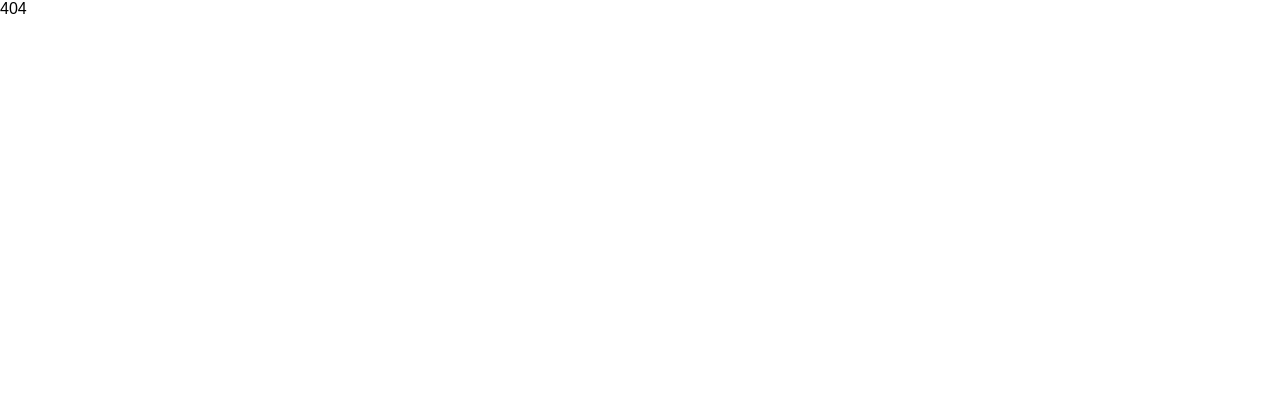
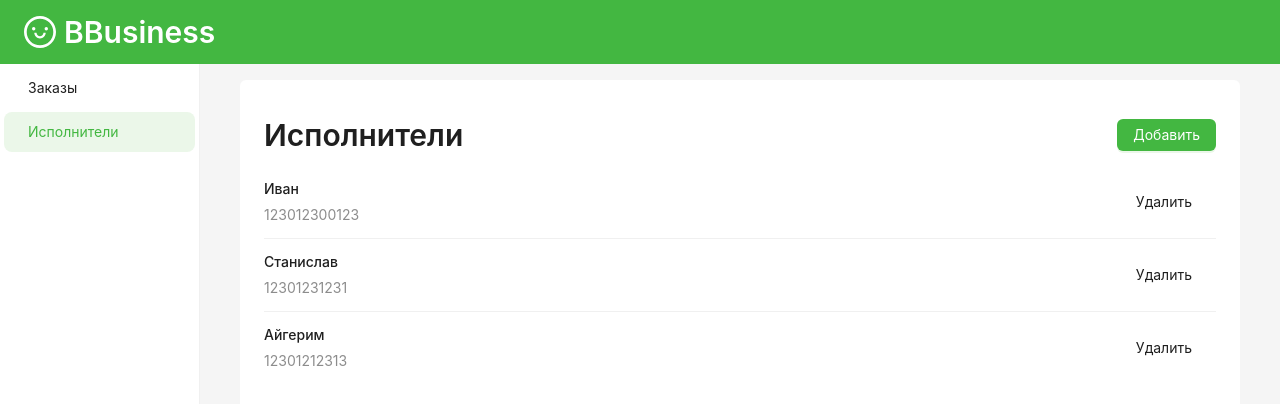
Before and after one commit to ezhooov/bereke-hackathon, a React (Vite) app: page /employees in a window 1280 px wide. Before the commit this address had no page. Shown: the top 404 px of the page. Built offline with nearby package versions, Linux system fonts and the light colour scheme.

Commit message:
add AddEmployee & EmployeePage, fix OrderPage

```diff
--- a/src/AppLayout.jsx
+++ b/src/AppLayout.jsx
@@ -12,6 +12,10 @@ const menu = [
   {
     key: '/orders',
     label: <Link to='/orders'>Заказы</Link>
+  },
+  {
+    key: '/employees',
+    label: <Link to='/employees'>Исполнители</Link>
   }
 ]
 
--- a/src/api/api.js
+++ b/src/api/api.js
@@ -29,19 +29,40 @@ export const getOrders = () => {
   })
 }
 
+export const createOrder = (order) => {
+  console.log('@@ order', order)
+
+  return new Promise((resolve) => {
+    setTimeout(() => {
+      resolve()
+    }, 400)
+  })
+}
+
+export const updateOrder = (order) => {
+  return new Promise((resolve) => {
+    setTimeout(() => {
+      resolve()
+    }, 400)
+  })
+}
+
 export const getEmployees = () => {
   const list = [
     {
       id: 1,
-      name: 'Иван'
+      name: 'Иван',
+      iin: 123012300123
     },
     {
       id: 2,
-      name: 'Станислав'
+      name: 'Станислав',
+      iin: 12301231231
     },
     {
       id: 3,
-      name: 'Айгерим'
+      name: 'Айгерим',
+      iin: 12301212313
     }
   ]
 
@@ -58,9 +79,7 @@ export const getEmployees = () => {
   })
 }
 
-export const createOrder = (order) => {
-  console.log('@@ order', order)
-
+export const deleteEmployee = (id) => {
   return new Promise((resolve) => {
     setTimeout(() => {
       resolve()
@@ -68,9 +87,7 @@ export const createOrder = (order) => {
   })
 }
 
-export const updateOrder = (order) => {
-  console.log('@@ order', order)
-
+export const addEmployee = (id) => {
   return new Promise((resolve) => {
     setTimeout(() => {
       resolve()
--- /dev/null
+++ b/src/components/AddEmployee.jsx
@@ -0,0 +1,35 @@
+import { Button, Input } from 'antd'
+import { useEffect, useState } from 'react'
+import styled from 'styled-components'
+
+const StyledForm = styled.form`
+  display: flex;
+  flex-direction: column;
+  flex: 1;
+  flex-wrap: wrap;
+  gap: 16px;
+`
+
+export const AddEmployee = ({ onSave, pending }) => {
+  const [name, setName] = useState('')
+  const [iin, setIin] = useState('')
+
+  useEffect(() => {
+    if (!pending) {
+      setName('')
+      setIin('')
+    }
+  }, [pending])
+
+  const onClick = () => {
+    onSave({ name, iin })
+  }
+
+  return (
+    <StyledForm>
+      <Input size='large' placeholder='Имя' value={name} onChange={e => setName(e.target.value)} />
+      <Input size='large' placeholder='ИИН' value={iin} onChange={e => setIin(e.target.value)} />
+      <Button size='large' type='primary' onClick={onClick} disabled={pending} loading={pending}>Добавить</Button>
+    </StyledForm>
+  )
+}
--- a/src/components/AssignOrder.jsx
+++ b/src/components/AssignOrder.jsx
@@ -14,8 +14,10 @@ export const AssignOrder = ({ order, onAssignSubmit, pending, employeeList }) =>
   const [employee, setEmployee] = useState(null)
 
   useEffect(() => {
-    setEmployee(null)
-  }, [order])
+    if (!pending) {
+      setEmployee(null)
+    }
+  }, [pending])
 
   const onClick = () => {
     onAssignSubmit({ ...order, employee, status: 'payed' })
--- a/src/components/CreateOrder.jsx
+++ b/src/components/CreateOrder.jsx
@@ -1,5 +1,5 @@
 import { Button, Input, InputNumber } from 'antd'
-import { useState } from 'react'
+import { useEffect, useState } from 'react'
 import styled from 'styled-components'
 
 const StyledForm = styled.form`
@@ -16,7 +16,14 @@ const StyledInputNumber = styled(InputNumber)`
 
 export const CreateOrder = ({ onSave, pending }) => {
   const [name, setName] = useState('')
-  const [sum, setSum] = useState()
+  const [sum, setSum] = useState(null)
+
+  useEffect(() => {
+    if (!pending) {
+      setName('')
+      setSum(null)
+    }
+  }, [pending])
 
   const onClick = () => {
     onSave({ name, sum })
--- a/src/main.jsx
+++ b/src/main.jsx
@@ -7,6 +7,7 @@ import {
 import { AppLayout } from './AppLayout.jsx'
 import { ErrorPage } from '../ErrorPage.jsx'
 import { OrderPage } from './pages/OrderPage.jsx'
+import { EmployeePage } from './pages/EmployeePage.jsx'
 import { ConfigProvider } from 'antd'
 import { QueryClient, QueryClientProvider } from 'react-query'
 import 'antd/dist/reset.css'
@@ -25,6 +26,10 @@ const router = createBrowserRouter([
       {
         path: '/orders',
         element: <OrderPage />
+      },
+      {
+        path: '/employees',
+        element: <EmployeePage />
       }
     ]
   }
--- /dev/null
+++ b/src/pages/EmployeePage.jsx
@@ -0,0 +1,91 @@
+import { Button, List, Modal, Typography } from 'antd'
+import styled from 'styled-components'
+import { useMutation, useQuery } from 'react-query'
+import { queryClient } from '../main.jsx'
+import { deleteEmployee, getEmployees } from '../api/api.js'
+import { useState } from 'react'
+import { AddEmployee } from '../components/AddEmployee.jsx'
+
+const { Title } = Typography
+
+const StyledContainer = styled.div`
+  display: flex;
+  justify-content: space-between;
+  align-items: center;
+`
+const StyledTitle = styled(Title)`
+  margin-bottom: 0 !important;
+  padding: 12px 0;
+`
+
+export const EmployeePage = () => {
+  const { data, isFetching } = useQuery('employee_list', getEmployees)
+  const { list: employees } = data || {}
+
+  const [removingId, setRemovingId] = useState(null)
+  const { isLoading: deleting, mutate: deleteMutate } = useMutation(deleteEmployee, {
+    onSuccess: () => {
+      setRemovingId(null)
+      // Invalidate and refetch
+      queryClient.invalidateQueries('employee_list')
+    }
+  })
+  const removeEmployee = (id) => () => {
+    setRemovingId(id)
+    deleteMutate(id)
+  }
+
+  const [addModalOpen, setAddModalOpen] = useState(false)
+  const { isLoading: saving, mutate: addMutate } = useMutation(deleteEmployee, {
+    onSuccess: () => {
+      setAddModalOpen(false)
+      // Invalidate and refetch
+      queryClient.invalidateQueries('employee_list')
+    }
+  })
+  const onSave = (values) => {
+    addMutate(values)
+  }
+
+  return (
+    <section>
+      <StyledContainer>
+        <StyledTitle level={2}>Исполнители</StyledTitle>
+        <Button type='primary' onClick={() => setAddModalOpen(true)}>Добавить</Button>
+      </StyledContainer>
+      <List
+        loading={isFetching}
+        itemLayout='horizontal'
+        dataSource={employees}
+        renderItem={({ id, iin, name }) => (
+          <List.Item
+            key={id}
+            actions={[
+              <Button
+                type='text'
+                key='remove'
+                onClick={removeEmployee(id)}
+                loading={deleting && removingId === id}
+                disabled={deleting && removingId === id}
+              >
+                Удалить
+              </Button>]}
+          >
+            <List.Item.Meta
+              title={name}
+              description={iin}
+            />
+          </List.Item>
+        )}
+      />
+      <Modal
+        title={<Title level={4}>Добавление исполнителя</Title>}
+        open={addModalOpen}
+        footer={null}
+        onCancel={() => setAddModalOpen(false)}
+      >
+        <AddEmployee onSave={onSave} pending={saving} />
+      </Modal>
+    </section>
+  )
+}
--- a/src/pages/OrderPage.jsx
+++ b/src/pages/OrderPage.jsx
@@ -15,6 +15,11 @@ const StyledContainer = styled.div`
   align-items: center;
 `
 
+const StyledTitle = styled(Title)`
+  margin-bottom: 0 !important;
+  padding: 12px 0;
+`
+
 const StyledButton = styled(Button)`
   width: 120px
 `
@@ -28,8 +33,8 @@ const statusMap = {
 }
 
 export const OrderPage = () => {
-  const { data: orders } = useQuery('order_list', getOrders)
-  const { data: employees } = useQuery('employee_list', getEmployees)
+  const { data: orders, isFetching: isFetchingOrders } = useQuery('order_list', getOrders)
+  const { data: employees, isFetching: isFetchingEmployees } = useQuery('employee_order_list', getEmployees)
 
   const { list: employeeList, dictionary: employeeMap } = employees || {}
 
@@ -45,7 +50,7 @@ export const OrderPage = () => {
     onSuccess: () => {
       // Invalidate and refetch
       queryClient.invalidateQueries('order_list')
-      queryClient.invalidateQueries('employee_list')
+      queryClient.invalidateQueries('employee_order_list')
     }
   })
   const assign = (order) => () => {
@@ -58,18 +63,21 @@ export const OrderPage = () => {
 
       // Invalidate and refetch
       queryClient.invalidateQueries('order_list')
-      queryClient.invalidateQueries('employee_list')
+      queryClient.invalidateQueries('employee_order_list')
     }
   })
 
+  const [payingId, setPayingId] = useState(null)
   const { isLoading: paying, mutateAsync: payMutation } = useMutation(createOrder, {
     onSuccess: () => {
+      setPayingId(null)
       // Invalidate and refetch
       queryClient.invalidateQueries('order_list')
-      queryClient.invalidateQueries('employee_list')
+      queryClient.invalidateQueries('employee_order_list')
     }
   })
   const pay = (order) => () => {
+    setPayingId(order.id)
     payMutation({ ...order, status: 'payed' })
   }
 
@@ -115,8 +123,8 @@ export const OrderPage = () => {
             <StyledButton
               type='primary'
               onClick={pay(order)}
-              disabled={paying}
-              loading={paying}
+              disabled={paying && order.id === payingId}
+              loading={paying && order.id === payingId}
             >
               Оплатить
             </StyledButton>
@@ -130,12 +138,12 @@ export const OrderPage = () => {
   return (
     <section>
       <StyledContainer>
-        <Title level={2}>Заказы</Title>
+        <StyledTitle level={2}>Заказы</StyledTitle>
         <Button type='primary' onClick={() => setCreateModalOpen(true)}>Создать</Button>
       </StyledContainer>
 
       <Table
-        loading={!orders && !employeeMap}
+        loading={isFetchingOrders || isFetchingEmployees}
         columns={getTableColumns(employeeMap || {})}
         dataSource={orders}
         pagination={false}
@@ -155,7 +163,7 @@ export const OrderPage = () => {
         onCancel={() => { setAssignModalOpen(false); setOrderToAssign(null) }}
       >
         <AssignOrder
-          order={{ ...orderToAssign }}
+          order={orderToAssign}
           onAssignSubmit={assignMutation}
           pending={assigning}
           employeeList={employeeList || []}
```
